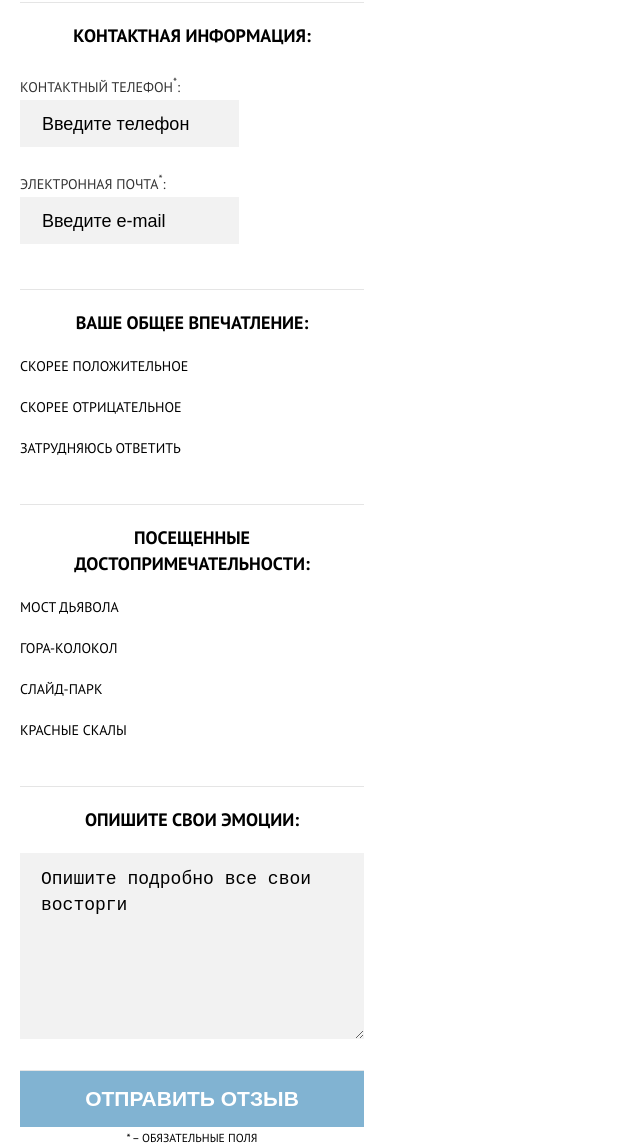
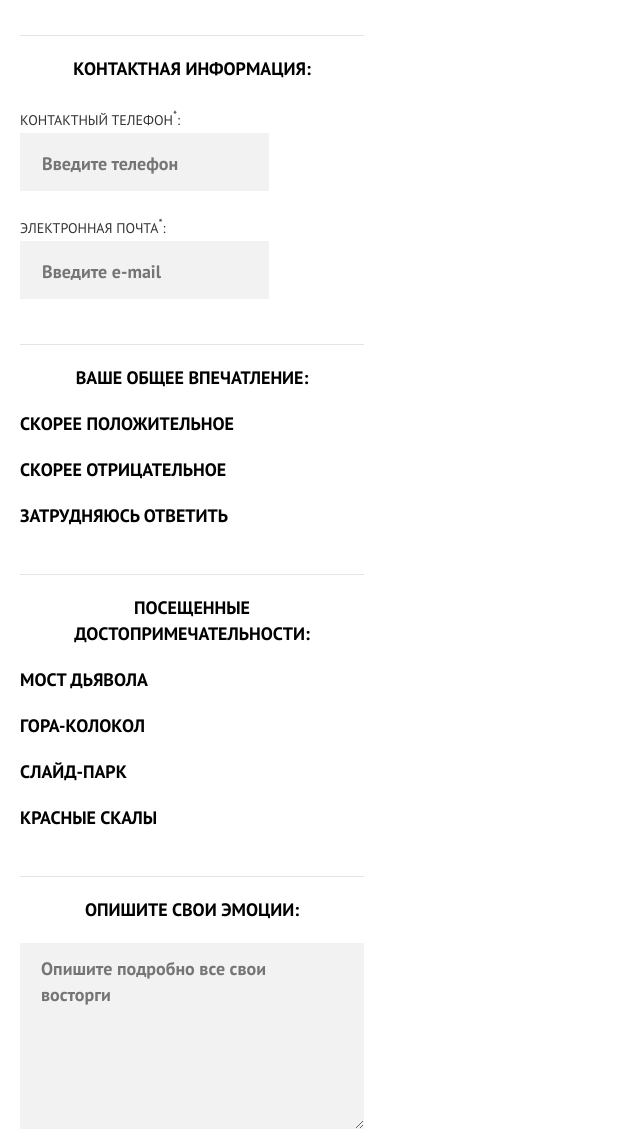
Before and after one commit to NShatov/1518567-sedona-21, a website: page source/form.html in a window 1280 px wide. Shown: the part 1153-2301 px from the top of the page, without its empty margins (0-640 px from the left). Drawn offline with nearby package versions, Linux system fonts and the light colour scheme; files that its build step writes are made by us from their sources.

Commit message:
Правка страницы с формой

```diff
--- a/source/less/blocks/button.less
+++ b/source/less/blocks/button.less
@@ -1,5 +1,6 @@
 .button {
   display: block;
+  font-family: "PT Sans", "Arial", sans-serif;
   font-size: 21px;
   font-weight: bold;
   line-height: 26px;
--- a/source/less/blocks/form.less
+++ b/source/less/blocks/form.less
@@ -33,15 +33,24 @@
 }
 
 .page-form__field {
+  font-family: "PT Sans", "Arial", sans-serif;
+  font-size: 18px;
+  line-height: 26px;
   border: none;
   background-color: @bg_input;
   padding: 18px 20px 14px 22px;
 }
 
-.page-form__field::placeholder {
-  font-size: 18px;
-  line-height: 26px;
-  color: @black;
+.page-form {
+  &__field::placeholder,
+  &__comment::placeholder {
+    font-family: "PT Sans", "Arial", sans-serif;
+    font-size: 18px;
+    font-weight: bold;
+    line-height: 26px;
+    color: @rgba_black;
+    opacity: 1;
+  }
 }
 
 .page-form__comment {
@@ -51,8 +60,14 @@
   width: 100%;
 }
 
-.page-form__comment::placeholder {
+.radio__desc {
   font-size: 18px;
   line-height: 26px;
-  color: @black;
+  font-weight: bold;
 }
+
+.checkbox__desc {
+  font-size: 18px;
+  line-height: 26px;
+  font-weight: bold;
+}
--- a/source/less/variables.less
+++ b/source/less/variables.less
@@ -3,6 +3,7 @@
 @border_grey: #D6D6D6;
 @white: #ffffff;
 @black: #000000;
+@rgba_black: grba(0, 0, 0, 1);
 @grey_text: #333333;
 @bg_input: #f2f2f2;
 @bg_icon: #E6E6E6;
```
